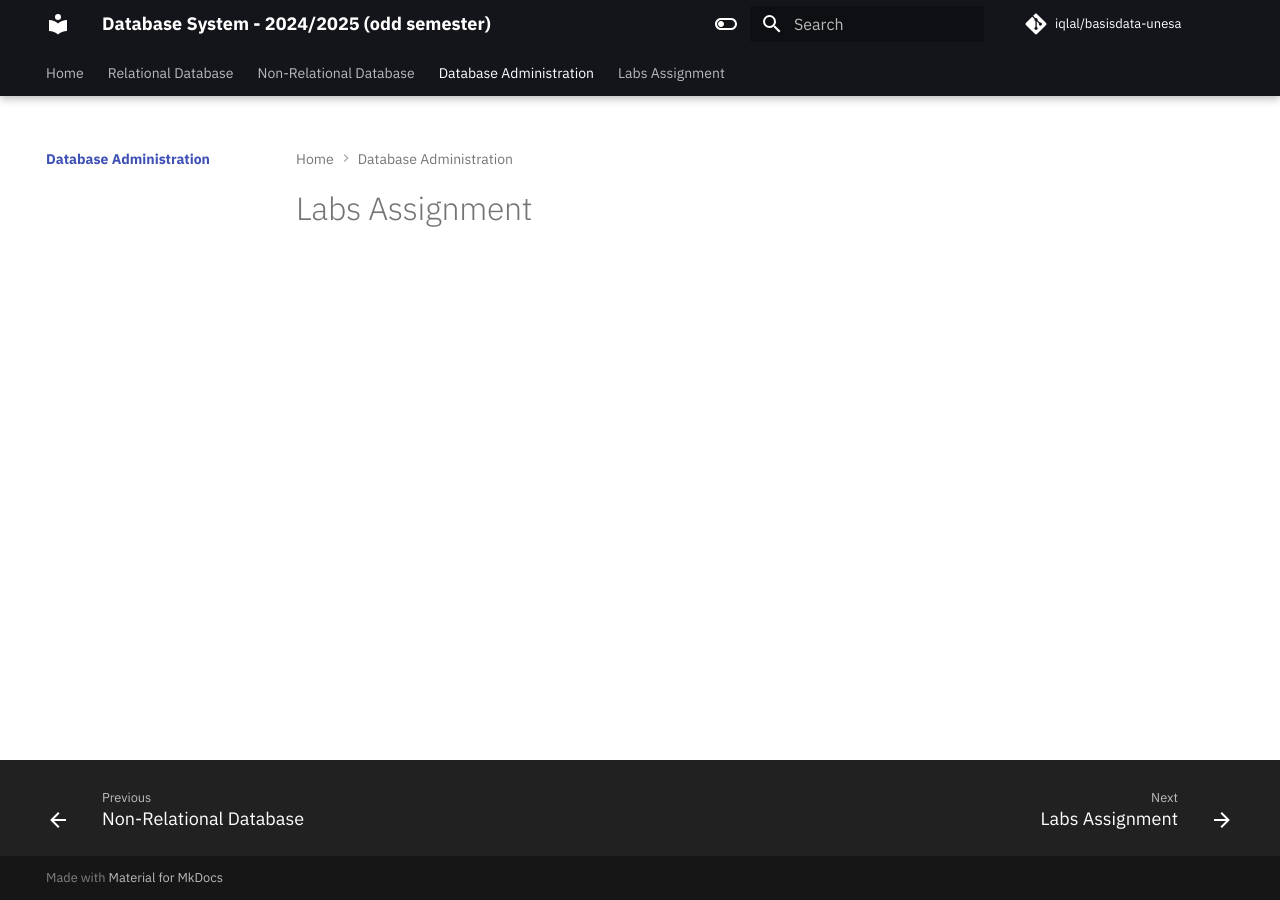
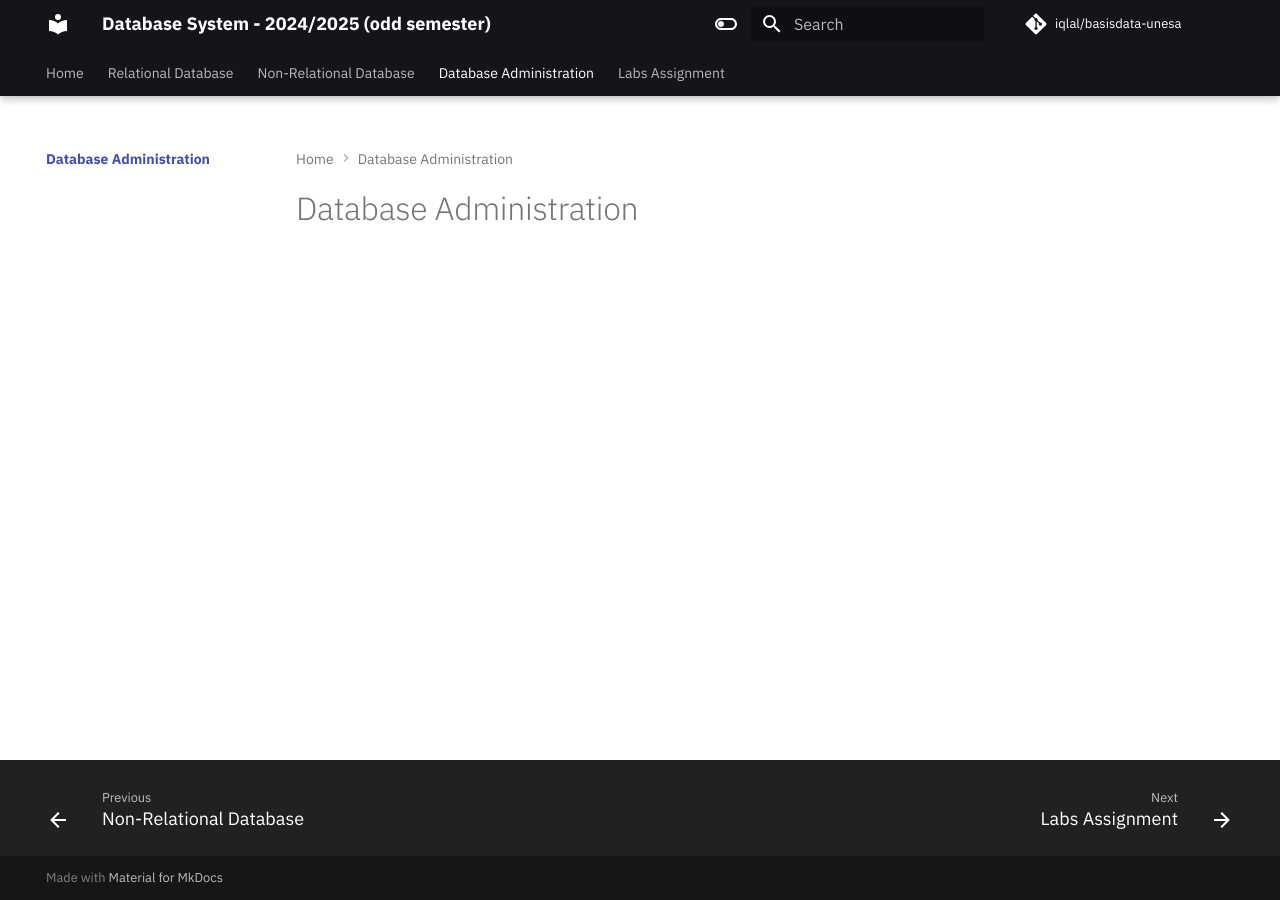
Before and after one commit to softdevunesa/basis-data, an MkDocs documentation site: the page built from docs/administration/README.md, in a window 1280 px wide. Built offline with MkDocs 1.6.1 and Material for MkDocs 9.7.7, drawn with Linux system fonts in a browser that asks for light colours; comment, search, counter and statistics services are not loaded.

Commit message:
Update README.md

```diff
--- a/docs/administration/README.md
+++ b/docs/administration/README.md
@@ -1 +1 @@
-# Labs Assignment
+# Database Administration
```
